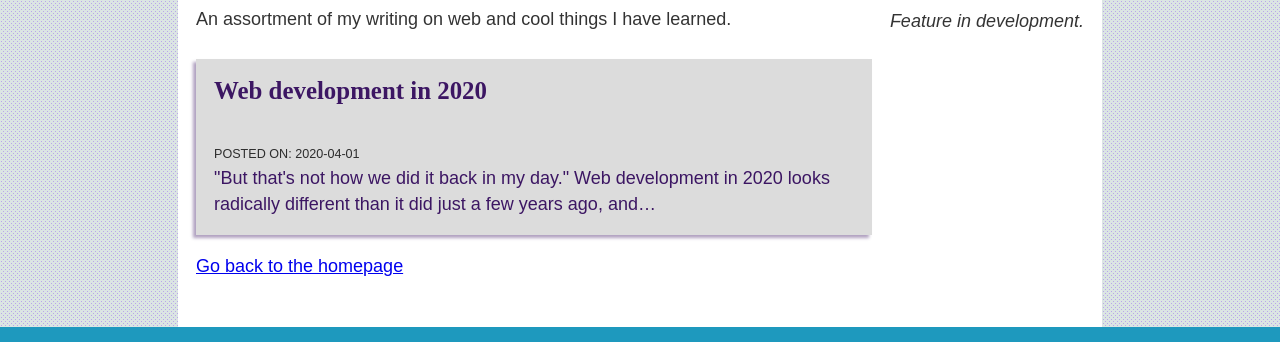
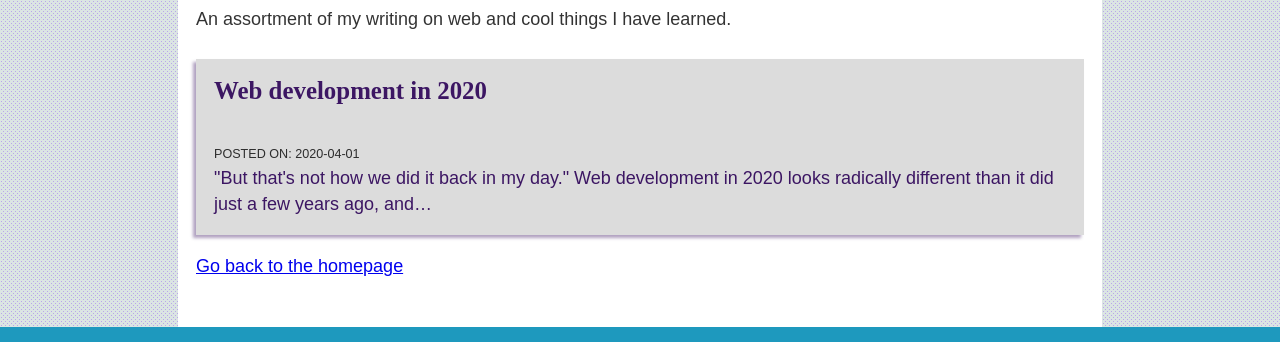
Before and after one commit to Floony7/fredweb-gatsby-site, a Gatsby site: page /blog in a window 1280 px wide. Shown: the part 426-768 px from the top of the page. Built offline with nearby package versions, Linux system fonts and the light colour scheme; Gatsby itself is replaced by a stand-in of ours.

Commit message:
Blog touch ups

```diff
--- a/src/pages/blog.js
+++ b/src/pages/blog.js
@@ -56,12 +56,12 @@ const BlogPage = () => {
             <Link to="/">Go back to the homepage</Link>
           </div>{" "}
           {/* End content div */}
-          <div className="sidebar">
+          {/* <div className="sidebar">
             <h2>Featured posts</h2>
             <p>
               <em>Feature in development.</em>
             </p>
-          </div>
+          </div> */}
         </div>
       </section>
     </Layout>
```
